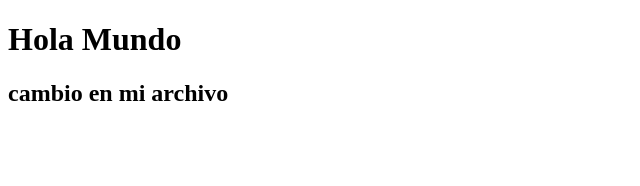
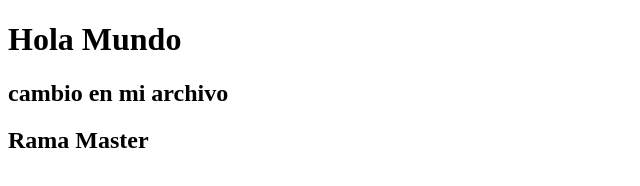
Before and after one commit to Yendersson/gitygithub, a plain HTML site: page index.html in a window 1280 px wide. Shown: the whole page, without its empty margins (0-640 px from the left). Drawn offline with Linux system fonts and the light colour scheme.

Commit message:
Cambio en rama master

```diff
--- a/index.html
+++ b/index.html
@@ -9,5 +9,6 @@
 <body>
     <h1>Hola Mundo</h1>
     <h2>cambio en mi archivo</h2>
+    <h2>Rama Master</h2>
 </body>
 </html>
```
